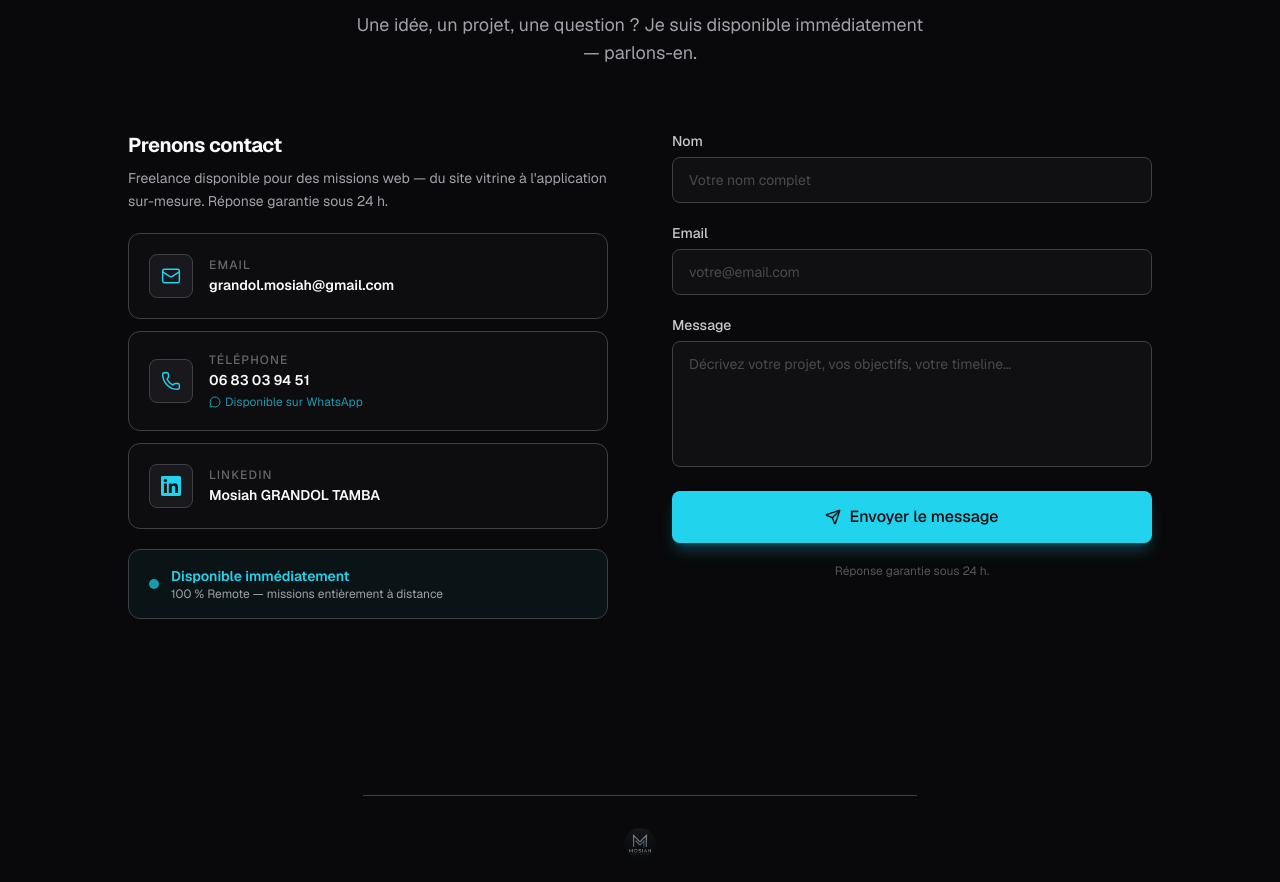
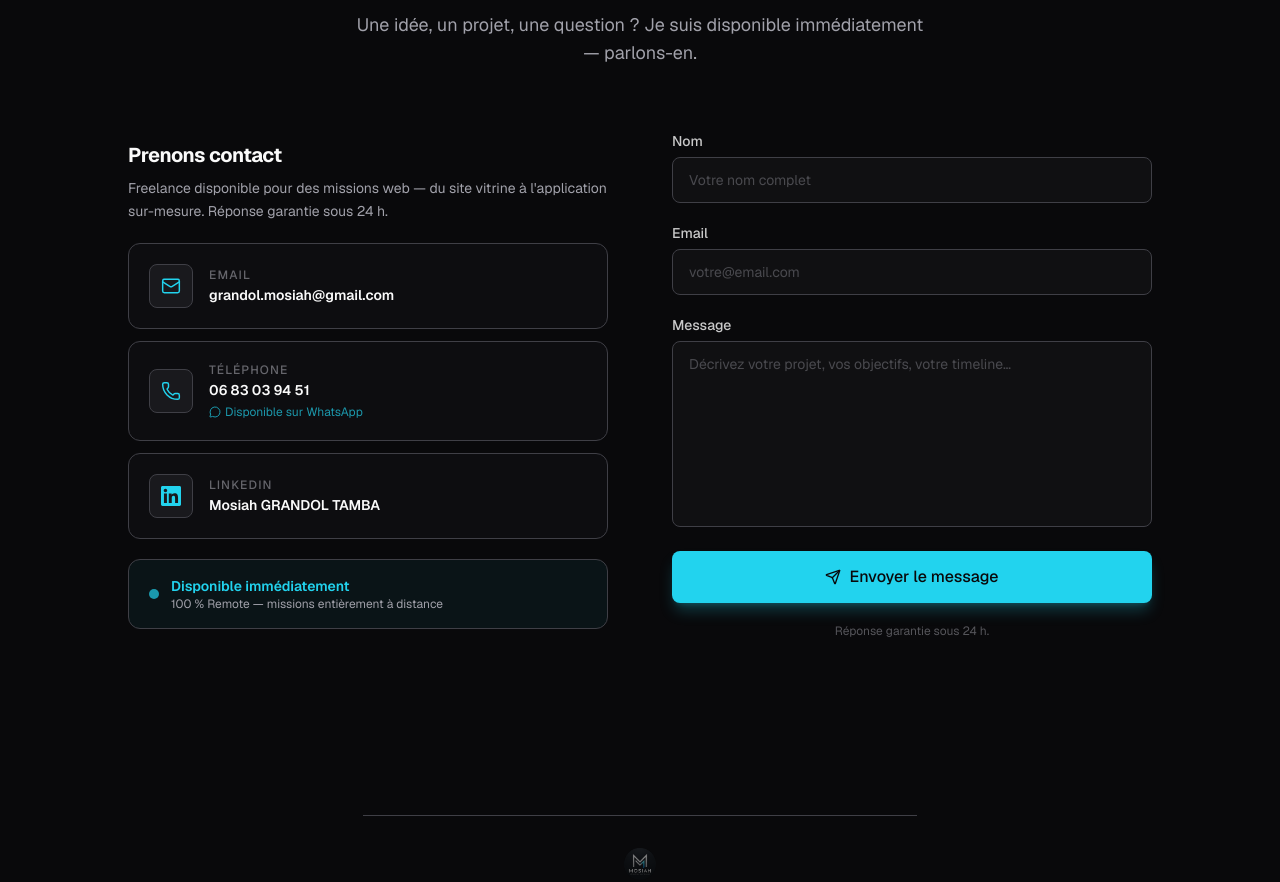
Before and after one commit to GROSJOINDEBEUH/portfolio, a Next.js app: page / in a window 1280 px wide. Shown: the part 4040-4922 px from the top of the page. Built offline with nearby package versions, Linux system fonts and the light colour scheme.

Commit message:
Contact — sous-titre centré, grille items-center, textarea rows 8

```diff
--- a/src/components/sections/contact.tsx
+++ b/src/components/sections/contact.tsx
@@ -46,7 +46,7 @@ function SectionHeader() {
       <h2 className="text-4xl font-extrabold tracking-tight sm:text-5xl">
         Discutons de votre projet
       </h2>
-      <p className="mt-4 max-w-xl text-lg text-muted-foreground">
+      <p className="mt-4 max-w-xl text-center text-lg text-muted-foreground">
         Une id&eacute;e, un projet, une question&nbsp;? Je suis disponible
         imm&eacute;diatement &mdash; parlons-en.
       </p>
@@ -192,7 +192,7 @@ export function Contact() {
         <div className="mx-auto max-w-5xl">
           <SectionHeader />
 
-          <div className="grid grid-cols-1 gap-12 lg:grid-cols-2 lg:gap-16">
+          <div className="grid grid-cols-1 gap-12 lg:grid-cols-2 lg:items-center lg:gap-16">
             <ContactInfoColumn />
             <ContactForm />
           </div>
--- a/src/components/ui/contact-form.tsx
+++ b/src/components/ui/contact-form.tsx
@@ -112,7 +112,7 @@ export function ContactForm() {
           id="message"
           name="message"
           required
-          rows={5}
+          rows={8}
           placeholder="D&eacute;crivez votre projet, vos objectifs, votre timeline&hellip;"
           className={`${INPUT_BASE} resize-none`}
         />
```
